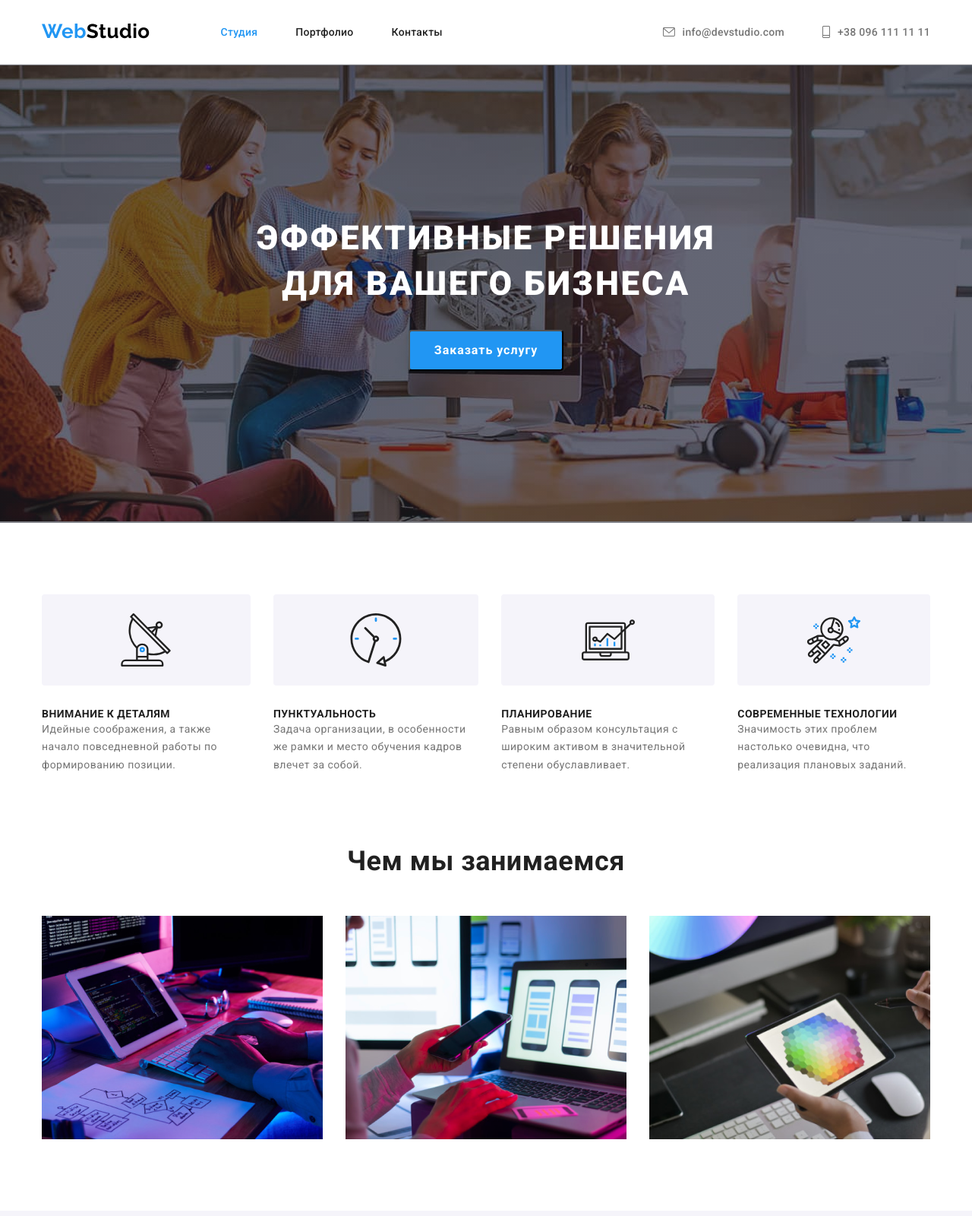
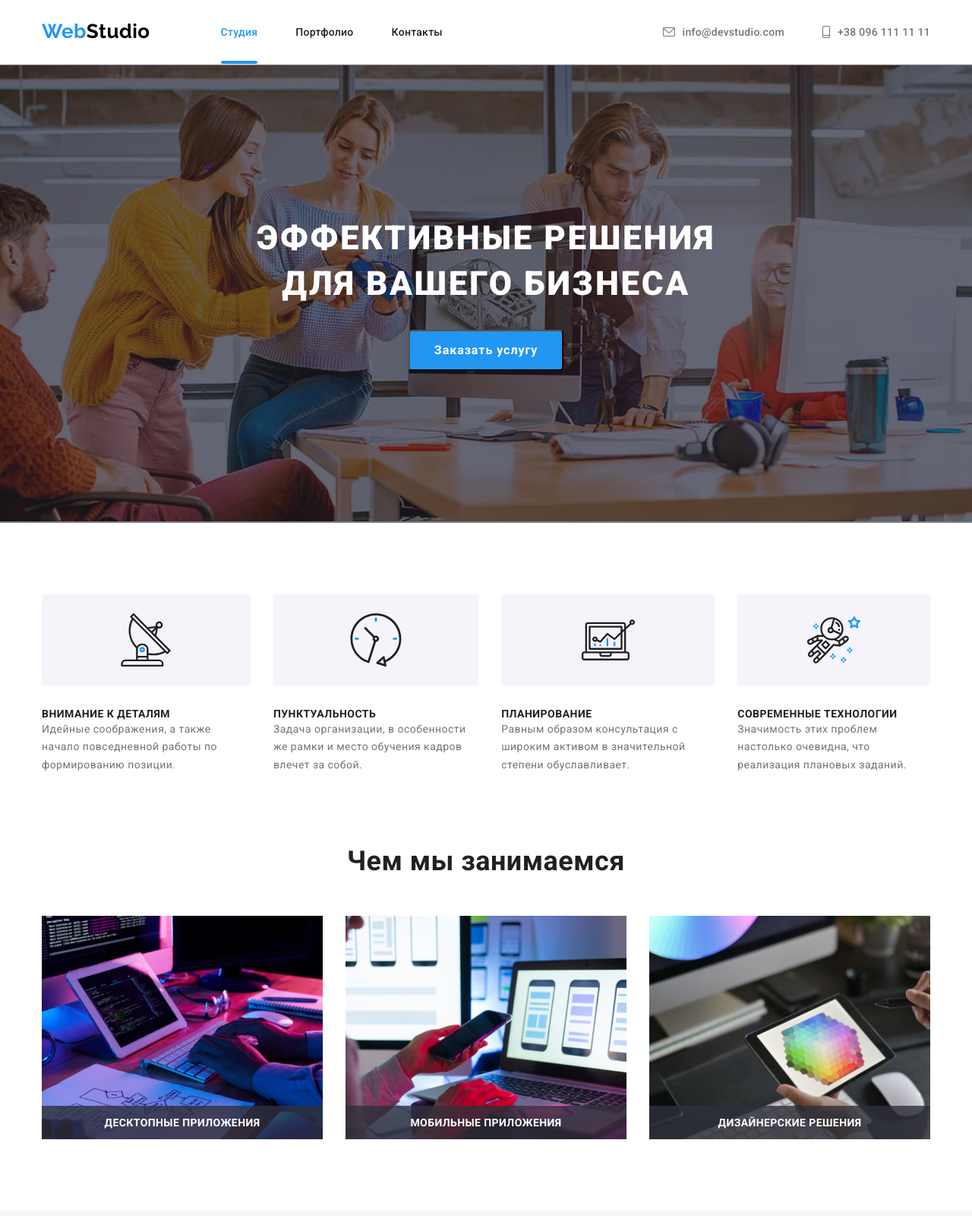
Before and after one commit to EvgeniyTIR/goit-markup-hw-05, a plain HTML site: page index.html in a window 1280 px wide. Shown: the top 1600 px of the page at 76% size. Drawn offline with Linux system fonts and the light colour scheme.

Commit message:
hw-05-cyrrent-animation

```diff
--- a/css/styles.css
+++ b/css/styles.css
@@ -13,6 +13,7 @@ body {
   --accent-color: #2196f3;
   --primary-white-color: #ffffff;
   --primary-title-text: #212121;
+  --timing-function: cubic-bezier(0.4, 0, 0.2, 1);
 }
 /* цвет основного тектса #757575 */
 /* вторичный цвет #212121 */
@@ -24,7 +25,7 @@ body {
 /* фон блока #F5F4FA; */
 
 /* контейнер */
-.conteiner{
+.conteiner {
   width: 1200px;
   padding-left: 15px;
   padding-right: 15px;
@@ -32,17 +33,17 @@ body {
   margin-left: auto;
 }
 /*логотип*/
-header{
-  outline: 1px solid #ECECEC;
+header {
+  outline: 1px solid #ececec;
 }
 img {
   display: block;
   max-width: 100%;
-   height: auto
+  height: auto;
 }
 /*паддинг секций*/
 .section {
-  padding-top:94px;
+  padding-top: 94px;
   padding-bottom: 94px;
 }
 
@@ -69,14 +70,14 @@ img {
 .site-nav {
   display: flex;
 }
-.site-nav .item + .item{
+.site-nav .item + .item {
   margin-left: 50px;
 }
 /*.site-nav .item:not(:last-child){
   outline: 1px solid red;
   margin-right: 50px;
 }*/
-.main-nav{
+.main-nav {
   display: flex;
   align-items: center;
 }
@@ -92,18 +93,41 @@ img {
   padding-top: 32px;
   padding-bottom: 32px;
 }
+.site-nav .item {
+}
 .site-nav .link:hover,
 .site-nav .link:focus {
   color: var(--accent-color);
 }
 .site-nav .link.current {
   color: var(--accent-color);
+  display: block;
+  position: relative;
 }
-.auth{
+.current::after {
+  content: '';
+  width: 100%;
+  display: block;
+
+  position: absolute;
+  left: 0;
+  bottom: 0;
+
+  border: 2px solid var(--accent-color);
+  border-radius: 2px;
+
+  transform: scaleX(100%);
+  transition: transform var(--timing-function) 2500ms;
+}
+.current:hover:after {
+  transition: transform 2500ms var(--timing-function);
+  transform: scaleX(0);
+}
+.auth {
   display: flex;
   margin-left: auto;
 }
-.auth .item+.item{
+.auth .item + .item {
   margin-left: 50px;
 }
 /*-------------------------Иконки навигации------------------*/
@@ -121,39 +145,35 @@ img {
   padding-top: 32px;
   padding-bottom: 32px;
 }
-.link-envelop{
+.link-envelop {
   fill: #757575;
   margin-right: 10px;
 }
 .link:hover .link-envelop,
-.link:focus .link-envelop{
-  fill:var(--accent-color)
+.link:focus .link-envelop {
+  fill: var(--accent-color);
 }
 
-.link-tel{
+.link-tel {
   fill: #757575;
   margin-right: 10px;
 }
 .link:hover .link-tel,
-.link:focus .link-tel{
-  fill:var(--accent-color)
+.link:focus .link-tel {
+  fill: var(--accent-color);
 }
-.auth  .link:hover,
-.auth  .link:focus{
+.auth .link:hover,
+.auth .link:focus {
   color: var(--accent-color);
 }
 /*-------------------------блок заказа услуг--------------------*/
 .hero {
   text-align: center;
-  background-color:rgba(47, 48, 58, 0.4)  ;
-  background-image:linear-gradient(
-    to right,
-    rgba(47, 48, 58, 0.4),
-    rgba(47, 48, 58, 0.4) ),
+  background-color: rgba(47, 48, 58, 0.4);
+  background-image: linear-gradient(to right, rgba(47, 48, 58, 0.4), rgba(47, 48, 58, 0.4)),
     url(../images/background-Img.jpg);
   background-repeat: no-repeat;
   background-position: center;
-
 
   padding-top: 200px;
   padding-bottom: 200px;
@@ -188,10 +208,10 @@ img {
   padding: 10px 32px;
 }
 /* Main info */
-.feature-list{
+.feature-list {
   display: flex;
 }
-.feature-list .item+.item{
+.feature-list .item + .item {
   margin-left: 30px;
 }
 .feature-title {
@@ -214,30 +234,47 @@ margin-left: 30px;
   padding: 0;
 }
 /* иконки мейн блока*/
-.icon-conteiner{
+.icon-conteiner {
   display: flex;
   align-items: center;
   justify-content: center;
-  background-color: #F5F4FA;
+  background-color: #f5f4fa;
   height: 120px;
   border-radius: 4px;
   margin-bottom: 30px;
 }
-.future-icon{
+.future-icon {
   width: 70px;
   height: 70px;
-
 }
 /* Чем мы занимаемся */
-.section.doing{
+.section.doing {
   padding-top: 0;
 }
-.doing-list{
+.doing-list {
   display: flex;
 }
-.doing-list .item+.item{
+.doing-list .item + .item {
   margin-left: 30px;
+}
+.doing-list .item {
+  position: relative;
+}
+.thumb-doing {
+  width: 100%;
+  position: absolute;
+  bottom: 0;
+  background-color: rgba(47, 48, 58, 0.8);
+}
+.doing-cards-title {
+  font-weight: bold;
+  font-size: 14px;
+  line-height: calc(16 / 14);
+  text-align: center;
+  letter-spacing: 0.03em;
+  text-transform: uppercase;
 
+  color: var(--primary-white-color);
 }
 .doing-title {
   color: var(--primary-title-text);
@@ -259,19 +296,18 @@ margin-left: 30px;
   display: flex;
   text-align: center;
 }
- .team > .item{
-   background: #FFFFFF;
+.team > .item {
+  background: #ffffff;
   /* material shadow v1 */
-box-shadow: 0px 1px 3px rgba(0, 0, 0, 0.12),
- 0px 1px 1px rgba(0, 0, 0, 0.14),
+  box-shadow: 0px 1px 3px rgba(0, 0, 0, 0.12), 0px 1px 1px rgba(0, 0, 0, 0.14),
     0px 2px 1px rgba(0, 0, 0, 0.2);
   border-radius: 0px 0px 4px 4px;
 }
- .team .item + .item{
+.team .item + .item {
   margin-left: 30px;
 }
- .team-frame{
-   padding:30px 0;
+.team-frame {
+  padding: 30px 0;
   margin-left: auto;
   margin-right: auto;
 }
@@ -309,11 +345,11 @@ border-radius: 0px 0px 4px 4px;
   margin-bottom: 16px;
 }
 /*---------social Нашей команды----------*/
-.team-social{
+.team-social {
   display: flex;
   justify-content: center;
 }
-.social-link{
+.social-link {
   display: flex;
   align-items: center;
   justify-content: center;
@@ -321,29 +357,28 @@ border-radius: 0px 0px 4px 4px;
   height: 44px;
   border-radius: 50%;
   background-color: var(--primary-white-color);
-  color:#AFB1B8;
+  color: #afb1b8;
 }
 .social-link:hover,
-.social-link:focus{
+.social-link:focus {
   background-color: var(--accent-color);
-  color:var(--primary-white-color) ;
+  color: var(--primary-white-color);
 }
-.icon-diagram-1{
+.icon-diagram-1 {
   fill: currentColor;
 }
-.team-social .item + .item{
+.team-social .item + .item {
   margin-left: 10px;
 }
 /*<!-- ---------- Наши постоянные клиенты -------- -->*/
-.clients{
+.clients {
   text-align: center;
-
 }
-.clients-title{
+.clients-title {
   font-family: Roboto;
   font-weight: bold;
   font-size: 36px;
-  line-height:calc(42/36);
+  line-height: calc(42 / 36);
   color: var(--primary-title-text);
   margin: 0;
   padding: 0;
@@ -352,35 +387,35 @@ border-radius: 0px 0px 4px 4px;
 .clients-list {
   display: flex;
 }
-.clients-link{
+.clients-link {
   display: flex;
   align-items: center;
   justify-content: center;
   width: 100%;
   height: 100%;
 
-  border: 1px solid #AFB1B8;
+  border: 1px solid #afb1b8;
   border-radius: 4px;
 }
-.clients-item{
+.clients-item {
   width: 170px;
   height: 92px;
 }
-.clients-item + .clients-item{
+.clients-item + .clients-item {
   margin-left: 30px;
 }
 .clients-link:focus,
-.clients-link:hover{
-  background-color:var(--primary-white-color);
+.clients-link:hover {
+  background-color: var(--primary-white-color);
   color: var(--accent-color);
-  border: 1px solid  var(--accent-color);
+  border: 1px solid var(--accent-color);
 }
-.union{
-  fill: #AFB1B8;
+.union {
+  fill: #afb1b8;
 }
 .clients-link:focus .union,
-.clients-link:hover .union{
-  fill:currentColor ;
+.clients-link:hover .union {
+  fill: currentColor;
 }
 /* ---------------Подвал-------------- */
 .footer {
@@ -396,14 +431,13 @@ border-radius: 0px 0px 4px 4px;
   font-family: Raleway;
   font-weight: bold;
   font-size: 26px;
-  line-height: calc(31/26);
+  line-height: calc(31 / 26);
   text-decoration: none;
-  margin:0;
+  margin: 0;
   padding: 0;
   margin-bottom: 20px;
 }
-.logo-text{
-
+.logo-text {
 }
 .adress-place {
   color: var(--primary-white-color);
@@ -413,10 +447,10 @@ border-radius: 0px 0px 4px 4px;
   line-height: 1.71;
   text-decoration: none;
   /* or 171% */
-  margin:0;
+  margin: 0;
   padding: 0;
 }
-  .adress-nav .item+.item{
+.adress-nav .item + .item {
   margin-top: 9px;
 }
 .footer-contacts {
@@ -427,31 +461,30 @@ border-radius: 0px 0px 4px 4px;
   line-height: 24px;
   text-decoration: none;
   /* or 171% */
-  margin:0;
+  margin: 0;
   padding: 0;
 }
 /*Footer socials*/
 
-.footer-flex{
+.footer-flex {
   display: flex;
   align-items: baseline;
-
 }
-.invite{
+.invite {
   margin-left: 70px;
 }
-.invite-title{
+.invite-title {
   color: var(--primary-white-color);
   font-weight: bold;
   font-size: 14px;
   letter-spacing: 0.03em;
-  line-height: calc(16/14);
+  line-height: calc(16 / 14);
   text-transform: uppercase;
   margin: 0;
   padding: 0;
   margin-bottom: 20px;
 }
-.social-link-footer{
+.social-link-footer {
   display: flex;
   justify-content: center;
   align-items: center;
@@ -459,28 +492,29 @@ margin-left: 70px;
   height: 44px;
   border-radius: 50%;
   background-color: rgba(255, 255, 255, 0.1);
-  color:#AFB1B8;
+  color: #afb1b8;
 }
-.social-link-footer .icon-diagram-1{
-  fill:var(--primary-white-color)
+.social-link-footer .icon-diagram-1 {
+  fill: var(--primary-white-color);
 }
 .social-link-footer:hover,
-.social-link-footer:focus{
+.social-link-footer:focus {
   background-color: var(--accent-color);
-  color:var(--primary-white-color) ;
+  color: var(--primary-white-color);
 }
 /* --ПОРТФОЛИО--
 Фильтр списка проєктов */
 .filter-section {
-  padding-top:94px;
+  padding-top: 94px;
   padding-bottom: 94px;
 }
 .filter-link {
   text-decoration: none;
 }
 .filter .item:hover,
-.filter .item:focus{
-  box-shadow: 0px 1px 1px rgba(0, 0, 0, 0.12), 0px 4px 4px rgba(0, 0, 0, 0.06), 1px 4px 6px rgba(0, 0, 0, 0.16);
+.filter .item:focus {
+  box-shadow: 0px 1px 1px rgba(0, 0, 0, 0.12), 0px 4px 4px rgba(0, 0, 0, 0.06),
+    1px 4px 6px rgba(0, 0, 0, 0.16);
 }
 .filter-button {
   border: 0;
@@ -500,41 +534,41 @@ margin-left: 70px;
   font-weight: 500;
   font-size: 16px;
   line-height: 1.62;
-  box-shadow: 0px 3px 1px rgba(0, 0, 0, 0.1), 0px 1px 2px rgba(0, 0, 0, 0.08), 0px 2px 2px rgba(0, 0, 0, 0.12);
+  box-shadow: 0px 3px 1px rgba(0, 0, 0, 0.1), 0px 1px 2px rgba(0, 0, 0, 0.08),
+    0px 2px 2px rgba(0, 0, 0, 0.12);
   /* identical to box height, or 162% */
 }
-.button-block{
+.button-block {
   display: flex;
   justify-content: center;
   margin-bottom: 50px;
 }
-.button-block .item+.item{
-  margin-left: 8px ;
+.button-block .item + .item {
+  margin-left: 8px;
 }
-.filter{
+.filter {
   display: flex;
   flex-wrap: wrap;
 }
-.filter .item{
+.filter .item {
   margin-right: 30px;
-  margin-bottom: 30px;;
+  margin-bottom: 30px;
 }
-.filter .item:nth-child(3n){
-  margin-right:0;
+.filter .item:nth-child(3n) {
+  margin-right: 0;
 }
-.filter .item:nth-last-child(-n+3){
+.filter .item:nth-last-child(-n + 3) {
   margin-bottom: 0;
 }
 
-.frame{
+.frame {
   /*  outline: 1px solid #EEEEEE;
     outline: 1px solid #EEEEEE;
     outline: 1px solid #EEEEEE;   */
-    border-right: 1px solid #EEEEEE;
-    border-left:1px solid #EEEEEE;
-    border-bottom:1px solid #EEEEEE;
+  border-right: 1px solid #eeeeee;
+  border-left: 1px solid #eeeeee;
+  border-bottom: 1px solid #eeeeee;
   padding: 20px 24px;
-
 }
 .filter-title {
   color: var(--primary-title-text);
--- a/index.html
+++ b/index.html
@@ -46,7 +46,7 @@
                             <button type="button" class="hero-button">Заказать услугу</button>
                             </div>
                         </section>
-                                         <!-- Мейн инфо блок -->
+                    <!----------------- Мейн инфо блок ------------------->
                     <section class="section  feature">
                         <!--<h2>Особенности</h2>  скрытый заголовок-->
                         <div class="conteiner">
@@ -90,18 +90,30 @@
                         </ul>
                         </div>
                     </section>
-                    <!-- ---------- Чем мы занимаемся -------- -->
+                    <!-- ------------ Чем мы занимаемся ----------------->
                     <section class="section  doing">
                         <div class="conteiner">
                         <h2 class="doing-title">Чем мы занимаемся</h2>
                         <ul class="doing-list list">
-                            <li class="item"><img src="./images/job1.png" alt="box1" width="370" height="294"></li>
-                            <li class="item"><img src="./images/job2.png" alt="box2" width="370" height="294"></li>
-                            <li class="item"><img src="./images/job3.png" alt="box3" width="370" height="294"></li>
+                            <li class="item">
+                                <div class="thumb-doing">
+                                    <h3 class="doing-cards-title">Десктопные приложения</h3>
+                                </div>
+                                <img src="./images/job1.png" alt="box1" width="370" height="294"></li>
+                            <li class="item">
+                                <div class="thumb-doing">
+                                    <h3 class="doing-cards-title">Мобильные приложения</h3>
+                                </div>
+                                <img src="./images/job2.png" alt="box2" wi  dth="370" height="294"></li>
+                            <li class="item">
+                                <div class="thumb-doing">
+                                    <h3 class="doing-cards-title">Дизайнерские решения</h3>
+                                </div>
+                                <img src="./images/job3.png" alt="box3" width="370" height="294"></li>
                         </ul>
                         </div>
                     </section>
-                    <!--Секция - Наша команда-->
+                    <!--------------Секция - Наша команда---------------->
                     <section class="section  team-section">
                         <div class="conteiner">
                         <h2 class="team-title">Наша команда</h2>
@@ -223,7 +235,7 @@
                         </div>
 
                     </section>
-                    <!-- ---------- Наши постоянные клиенты -------- -->
+                    <!-- ---------- Наши постоянные клиенты ------------->
                     <section class="section clients">
                         <div class="conteiner">
                             <h2 class="clients-title">Постоянные клиенты</h2>
```
Lines whose indentation alone changed are shown as unchanged.
